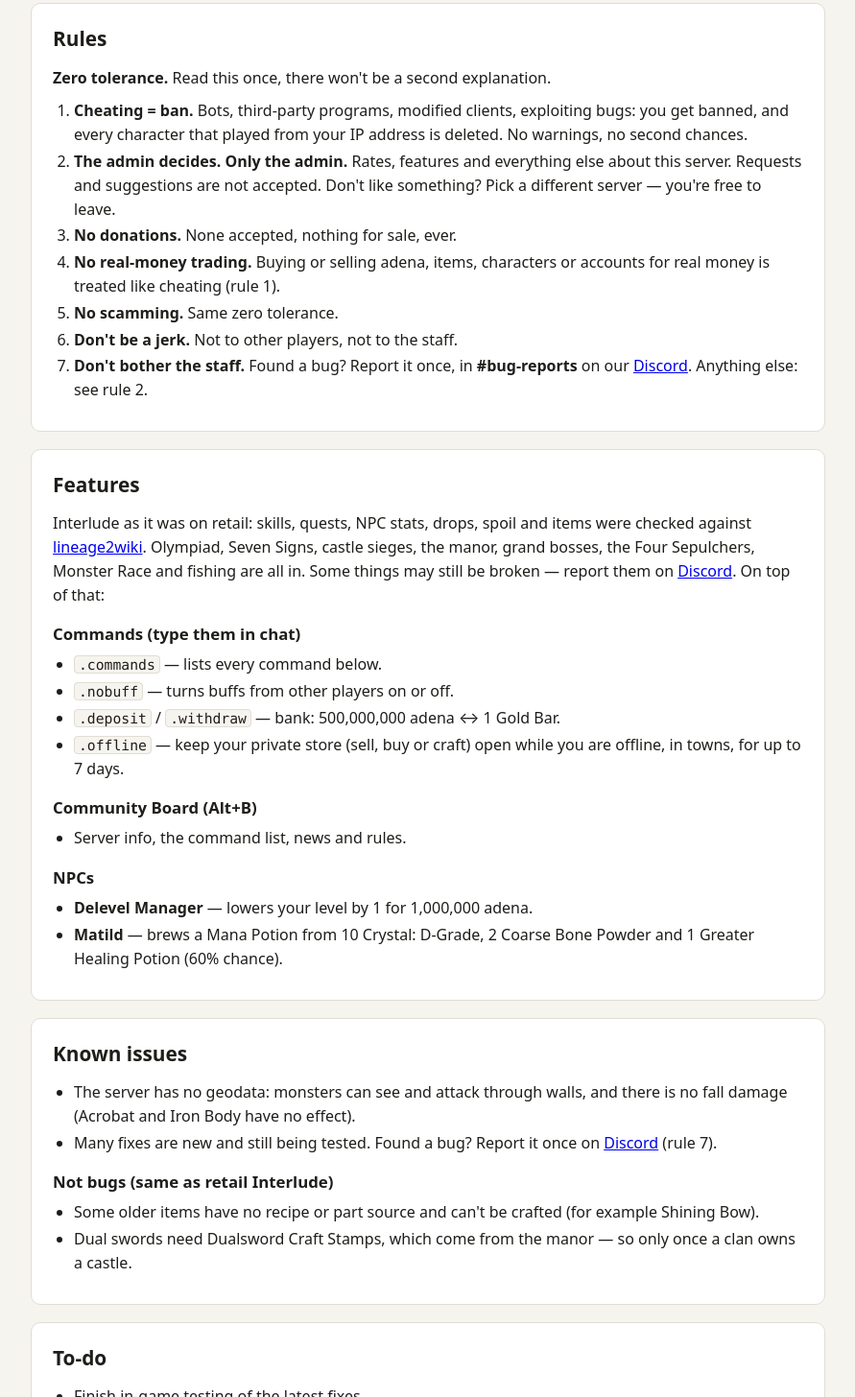
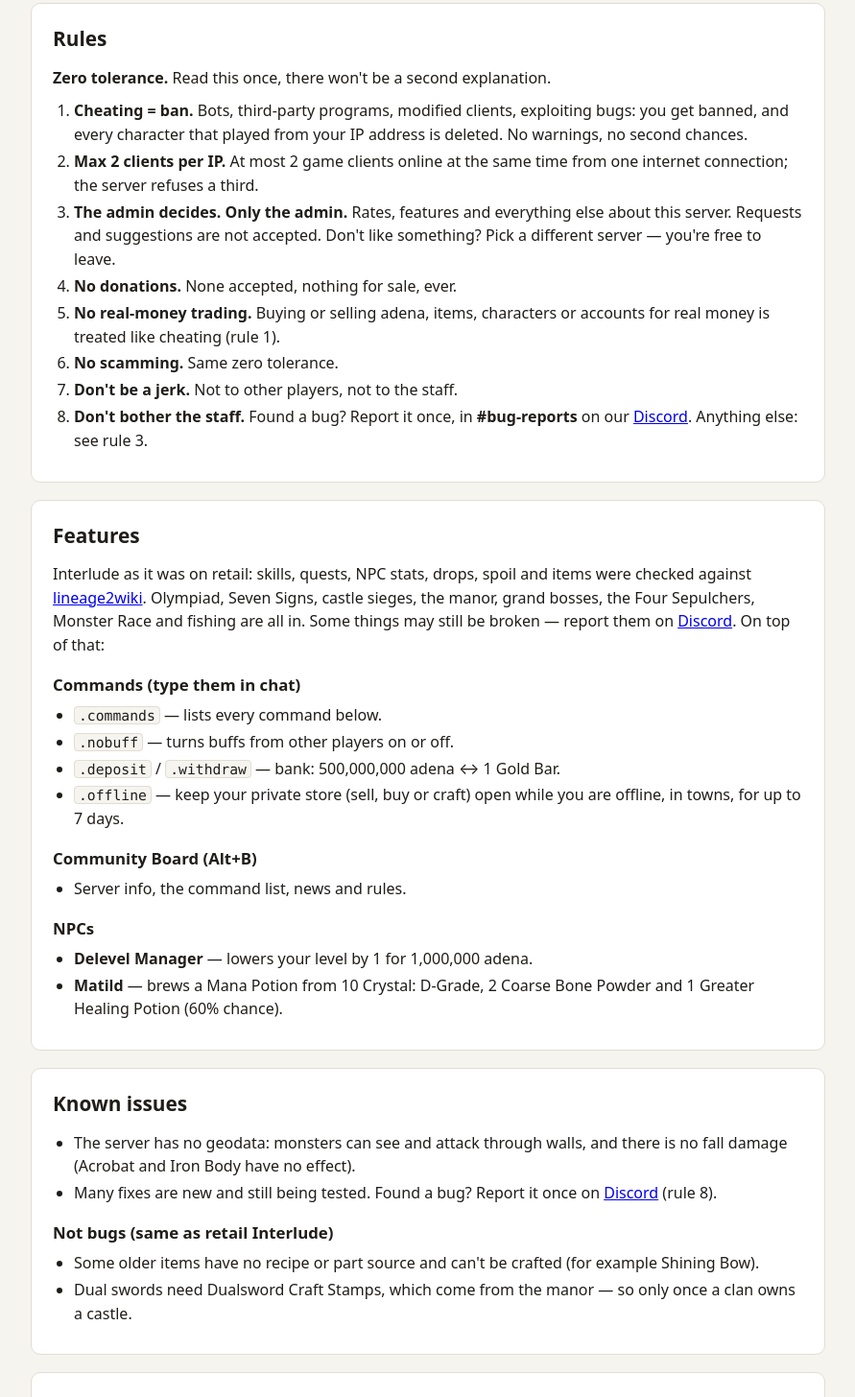
Before and after one commit to L2Disciple/l2.disciple, a plain HTML site: page index.html in a window 1280 px wide. Shown: the part 1385-2841 px from the top of the page at 96% size, without its empty margins (194-1085 px from the left). Drawn offline with Linux system fonts and the light colour scheme.

Commit message:
Update index.html

```diff
--- a/index.html
+++ b/index.html
@@ -105,6 +105,8 @@
   <ol>
     <li><b>Cheating = ban.</b> Bots, third-party programs, modified clients, exploiting bugs: you get banned, and every
         character that played from your IP address is deleted. No warnings, no second chances.</li>
+    <li><b>Max 2 clients per IP.</b> At most 2 game clients online at the same time from one internet connection;
+        the server refuses a third.</li>
     <li><b>The admin decides. Only the admin.</b> Rates, features and everything else about this server.
         Requests and suggestions are not accepted. Don't like something? Pick a different server &mdash; you're free to leave.</li>
     <li><b>No donations.</b> None accepted, nothing for sale, ever.</li>
@@ -113,7 +115,7 @@
     <li><b>No scamming.</b> Same zero tolerance.</li>
     <li><b>Don't be a jerk.</b> Not to other players, not to the staff.</li>
     <li><b>Don't bother the staff.</b> Found a bug? Report it once, in <b>#bug-reports</b> on our
-        <a href="https://discord.gg/JrrgRxdNNp">Discord</a>. Anything else: see rule 2.</li>
+        <a href="https://discord.gg/JrrgRxdNNp">Discord</a>. Anything else: see rule 3.</li>
   </ol>
 </section>
 
@@ -144,7 +146,7 @@
   <ul>
     <li>The server has no geodata: monsters can see and attack through walls, and there is no fall damage
         (Acrobat and Iron Body have no effect).</li>
-    <li>Many fixes are new and still being tested. Found a bug? Report it once on <a href="https://discord.gg/JrrgRxdNNp">Discord</a> (rule 7).</li>
+    <li>Many fixes are new and still being tested. Found a bug? Report it once on <a href="https://discord.gg/JrrgRxdNNp">Discord</a> (rule 8).</li>
   </ul>
   <h3>Not bugs (same as retail Interlude)</h3>
   <ul>
```
